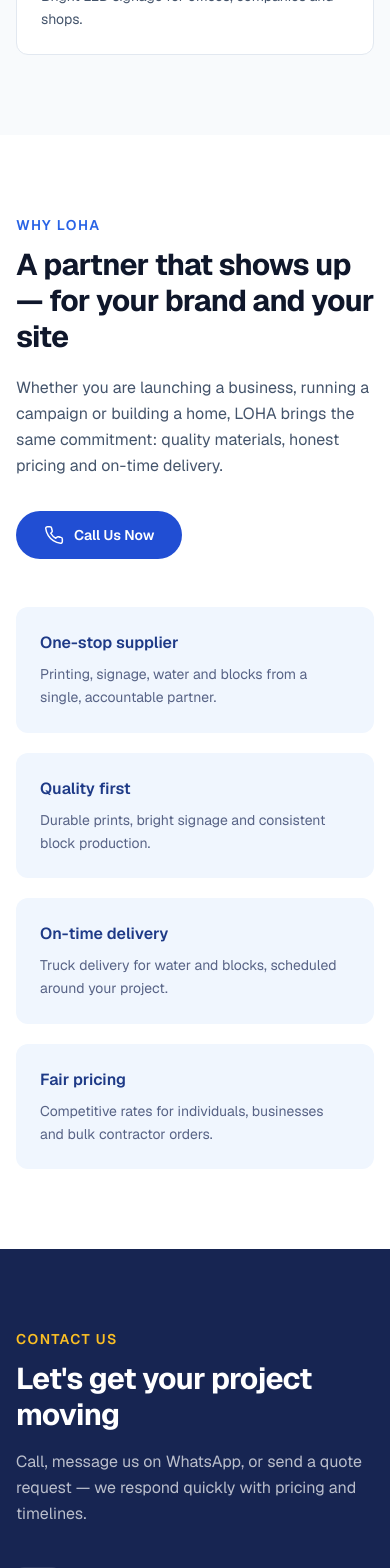
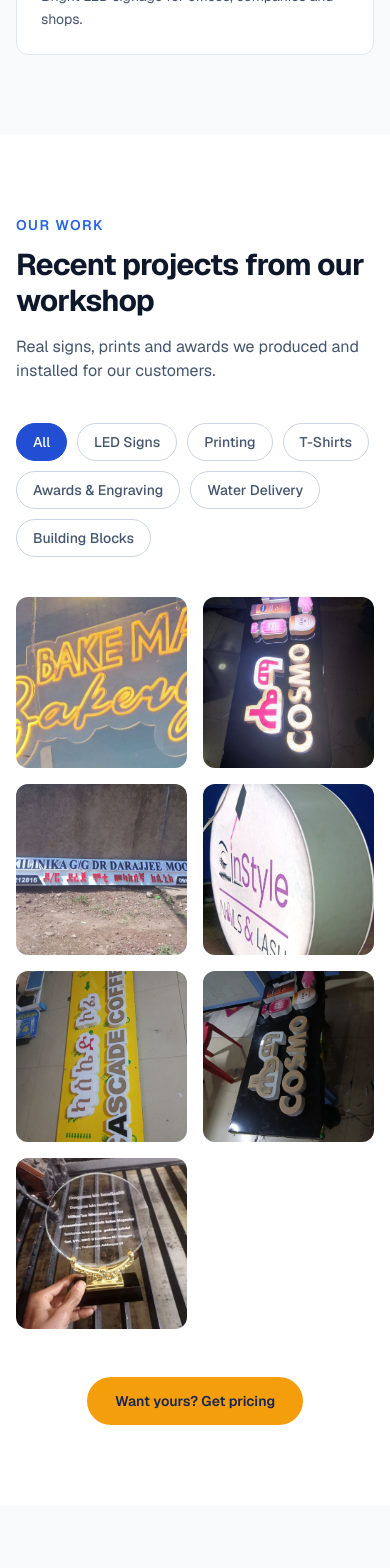
Before and after one commit to temesgen5335/loha.plc.website, a Next.js app: page /en in a window 390 px wide. Shown: the part 4280-5848 px from the top of the page. Built offline with nearby package versions, Linux system fonts and the light colour scheme.

Commit message:
feat(app): wire gallery section, map embed and new footer into page

```diff
--- a/app/[locale]/page.tsx
+++ b/app/[locale]/page.tsx
@@ -1,15 +1,10 @@
 import Header from "../components/Header";
-import Logo from "../components/Logo";
 import Reveal from "../components/Reveal";
 import QuoteForm from "../components/QuoteForm";
+import Gallery from "../components/Gallery";
+import Footer from "../components/Footer";
 import { dictionaries, type Locale } from "../i18n/dictionaries";
-
-const CONTACT = {
-  tel: "011883939435",
-  mobiles: ["+251 911 878 237", "+251 910 798 074"],
-  email: "loha.advertsing9247@gmail.com",
-  whatsapp: "251911878237",
-};
+import { site, mapEmbedUrl } from "../config/site";
 
 function IconPrint() {
   return (
@@ -210,8 +205,38 @@ export default async function Home({
         </div>
       </section>
 
+      {/* Our Work / Gallery */}
+      <section id="work" className="scroll-mt-20 py-20 sm:py-28">
+        <div className="mx-auto max-w-6xl px-4 sm:px-6">
+          <Reveal>
+            <p className="text-sm font-semibold uppercase tracking-widest text-brand-600">
+              {dict.gallery.eyebrow}
+            </p>
+            <h2 className="mt-3 max-w-2xl text-3xl font-bold tracking-tight text-slate-900 sm:text-4xl">
+              {dict.gallery.h2}
+            </h2>
+            <p className="mt-4 max-w-2xl text-slate-600">{dict.gallery.p}</p>
+          </Reveal>
+          <Reveal delay={120}>
+            <div className="mt-10">
+              <Gallery locale={locale} t={dict.gallery} />
+            </div>
+          </Reveal>
+          <Reveal delay={150}>
+            <div className="mt-12 text-center">
+              <a
+                href="#contact"
+                className="inline-block rounded-full bg-accent-500 px-7 py-3.5 text-sm font-semibold text-brand-950 transition hover:bg-accent-400"
+              >
+                {dict.gallery.cta}
+              </a>
+            </div>
+          </Reveal>
+        </div>
+      </section>
+
       {/* Why LOHA */}
-      <section className="py-20 sm:py-28">
+      <section className="bg-slate-50 py-20 sm:py-28">
         <div className="mx-auto max-w-6xl px-4 sm:px-6">
           <div className="grid items-center gap-12 lg:grid-cols-2">
             <Reveal>
@@ -223,7 +248,7 @@ export default async function Home({
               </h2>
               <p className="mt-5 leading-relaxed text-slate-600">{dict.why.p}</p>
               <a
-                href={`tel:${CONTACT.mobiles[0].replace(/\s/g, "")}`}
+                href={`tel:${site.phones.mobiles[0].replace(/\s/g, "")}`}
                 className="mt-8 inline-flex items-center gap-2.5 rounded-full bg-brand-700 px-7 py-3.5 text-sm font-semibold text-white transition hover:bg-brand-800"
               >
                 <IconPhone />
@@ -260,16 +285,16 @@ export default async function Home({
               </p>
 
               <div className="mt-10 space-y-5">
-                <a href={`tel:${CONTACT.tel}`} className="flex items-center gap-4 text-white/90 transition hover:text-white">
+                <a href={`tel:${site.phones.telephone}`} className="flex items-center gap-4 text-white/90 transition hover:text-white">
                   <span className="flex h-11 w-11 items-center justify-center rounded-lg bg-white/10">
                     <IconPhone />
                   </span>
                   <span>
                     <span className="block text-xs uppercase tracking-wide text-white/50">{dict.contact.telephone}</span>
-                    <span className="font-semibold">{CONTACT.tel}</span>
+                    <span className="font-semibold">{site.phones.telephone}</span>
                   </span>
                 </a>
-                {CONTACT.mobiles.map((m) => (
+                {site.phones.mobiles.map((m) => (
                   <a key={m} href={`tel:${m.replace(/\s/g, "")}`} className="flex items-center gap-4 text-white/90 transition hover:text-white">
                     <span className="flex h-11 w-11 items-center justify-center rounded-lg bg-white/10">
                       <IconPhone />
@@ -280,17 +305,17 @@ export default async function Home({
                     </span>
                   </a>
                 ))}
-                <a href={`mailto:${CONTACT.email}`} className="flex items-center gap-4 text-white/90 transition hover:text-white">
+                <a href={`mailto:${site.email}`} className="flex items-center gap-4 text-white/90 transition hover:text-white">
                   <span className="flex h-11 w-11 items-center justify-center rounded-lg bg-white/10">
                     <IconMail />
                   </span>
                   <span>
                     <span className="block text-xs uppercase tracking-wide text-white/50">{dict.contact.email}</span>
-                    <span className="font-semibold">{CONTACT.email}</span>
+                    <span className="font-semibold">{site.email}</span>
                   </span>
                 </a>
                 <a
-                  href={`https://wa.me/${CONTACT.whatsapp}`}
+                  href={`https://wa.me/${site.whatsapp}`}
                   target="_blank"
                   rel="noopener noreferrer"
                   className="flex items-center gap-4 text-white/90 transition hover:text-white"
@@ -310,23 +335,39 @@ export default async function Home({
               <div className="rounded-2xl bg-white p-7 text-slate-900 shadow-xl sm:p-9">
                 <h3 className="text-lg font-bold">{dict.form.heading}</h3>
                 <p className="mb-6 mt-1 text-sm text-slate-500">{dict.form.sub}</p>
-                <QuoteForm form={dict.form} email={CONTACT.email} />
+                <QuoteForm form={dict.form} email={site.email} />
               </div>
             </Reveal>
           </div>
+
+          {/* Map */}
+          <Reveal delay={200}>
+            <div className="mt-14">
+              <div className="mb-4 flex flex-wrap items-baseline justify-between gap-2">
+                <h3 className="text-lg font-bold">{dict.map.title}</h3>
+                <a
+                  href={site.map.shareUrl}
+                  target="_blank"
+                  rel="noopener noreferrer"
+                  className="text-sm font-medium text-accent-400 transition hover:text-accent-500"
+                >
+                  {dict.map.hint} →
+                </a>
+              </div>
+              <iframe
+                src={mapEmbedUrl()}
+                title={dict.map.title}
+                loading="lazy"
+                allowFullScreen
+                referrerPolicy="no-referrer-when-downgrade"
+                className="h-[340px] w-full rounded-2xl border-0 sm:h-[400px]"
+              />
+            </div>
+          </Reveal>
         </div>
       </section>
 
-      {/* Footer */}
-      <footer className="border-t border-white/10 bg-brand-950 py-8 text-sm text-white/50">
-        <div className="mx-auto flex max-w-6xl flex-col items-center justify-between gap-4 px-4 sm:flex-row sm:px-6">
-          <div className="flex items-center gap-3">
-            <Logo variant="reverse" size={26} />
-            <p>© {new Date().getFullYear()} {dict.footer.rights}</p>
-          </div>
-          <p>{dict.footer.tagline}</p>
-        </div>
-      </footer>
+      <Footer dict={dict} />
     </main>
   );
 }
--- a/app/components/Header.tsx
+++ b/app/components/Header.tsx
@@ -109,6 +109,7 @@ export default function Header({
 
   const links = [
     { href: "#services", label: nav.services },
+    { href: "#work", label: nav.work },
     { href: "#contact", label: nav.contact },
   ];
 
```
